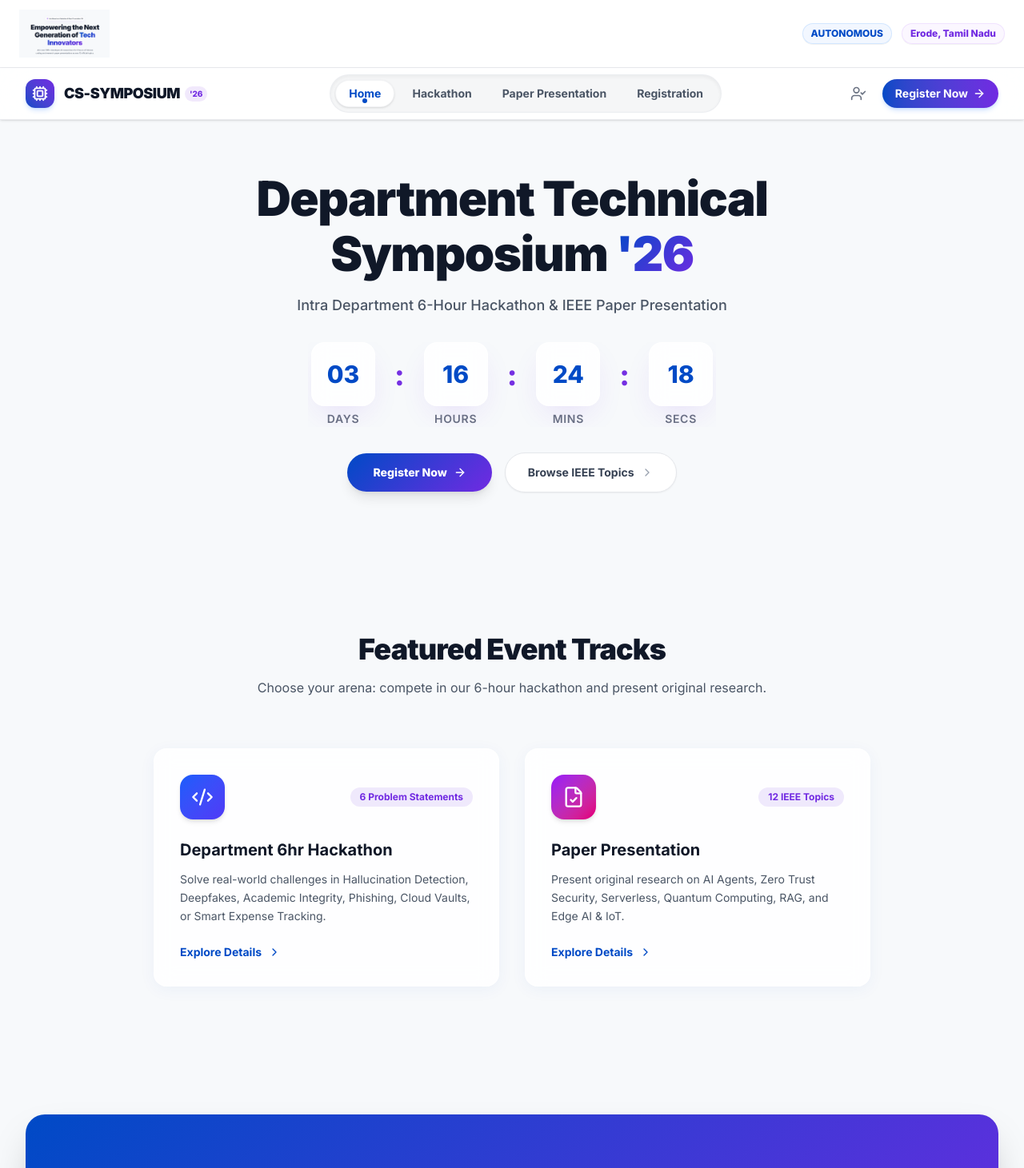
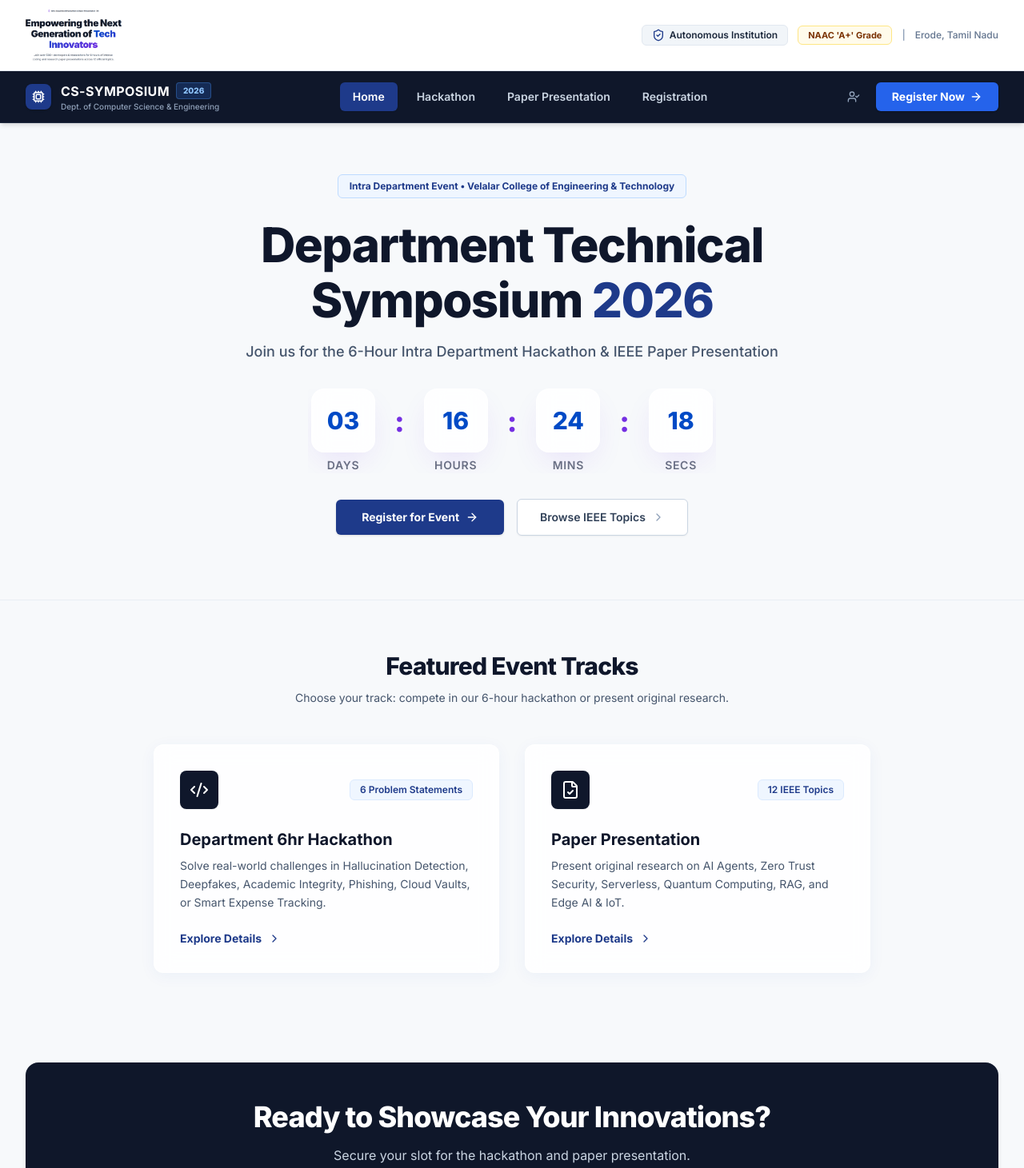
Before and after one commit to Navinkumar-18/vcet-hackathon, a React (Vite) app: page / in a window 1280 px wide. Shown: the top 1461 px of the page at 80% size. Built offline with nearby package versions, Linux system fonts and the light colour scheme.

Commit message:
Updated paper presentation 6G topic to Blockchain and updated professional college logo header

```diff
--- a/src/components/layout/Navbar.tsx
+++ b/src/components/layout/Navbar.tsx
@@ -1,6 +1,6 @@
 import React, { useState } from 'react';
 import { Link, useLocation } from 'react-router-dom';
-import { Cpu, Menu, X, ArrowRight, UserCheck } from 'lucide-react';
+import { Cpu, Menu, X, ArrowRight, UserCheck, ShieldCheck } from 'lucide-react';
 
 export const Navbar: React.FC = () => {
   const [menuOpen, setMenuOpen] = useState(false);
@@ -16,105 +16,113 @@ export const Navbar: React.FC = () => {
   const isActive = (path: string) => location.pathname === path;
 
   return (
-    <header className="sticky top-0 z-50 transition-all">
+    <header className="sticky top-0 z-50 transition-all shadow-md">
       {/* Official College Top Header Banner */}
-      <div className="bg-white border-b border-gray-200/80 py-2 sm:py-2.5 px-3 sm:px-6 shadow-xs">
-        <div className="max-w-7xl mx-auto flex items-center justify-between gap-3">
-          <Link to="/" className="flex items-center hover:opacity-95 transition-opacity py-0.5">
+      <div className="bg-white border-b border-slate-200 py-3 px-4 sm:px-8">
+        <div className="max-w-7xl mx-auto flex flex-col sm:flex-row items-center justify-between gap-3">
+          {/* Main VCET College Logo */}
+          <Link to="/" className="flex items-center hover:opacity-95 transition-opacity">
             <img
               src="/vcet-logo.png"
               alt="Velalar College of Engineering and Technology (Autonomous) - 25 Years of Academic Excellence"
-              className="h-9 sm:h-12 md:h-14 lg:h-15 w-auto object-contain max-w-full"
+              className="h-10 sm:h-14 md:h-16 w-auto object-contain max-w-full"
             />
           </Link>
-          <div className="hidden sm:flex items-center gap-2 lg:gap-3 text-[11px] lg:text-xs font-extrabold text-gray-700 shrink-0">
-            <span className="px-2.5 py-1 rounded-full bg-blue-50/80 text-[#004ac6] border border-blue-200/60 shadow-2xs">
-              AUTONOMOUS
-            </span>
-            <span className="px-2.5 py-1 rounded-full bg-purple-50/80 text-[#712ae2] border border-purple-200/60 shadow-2xs">
-              Erode, Tamil Nadu
-            </span>
+
+          {/* Institution Accreditations & Info Badges */}
+          <div className="hidden md:flex items-center gap-3 text-xs font-semibold text-slate-600">
+            <div className="flex items-center gap-1.5 px-3 py-1 rounded-md bg-slate-100 border border-slate-200 text-slate-800">
+              <ShieldCheck className="w-4 h-4 text-[#1e3a8a]" />
+              <span>Autonomous Institution</span>
+            </div>
+            <div className="px-3 py-1 rounded-md bg-amber-50 border border-amber-200 text-amber-900 font-bold text-[11px]">
+              NAAC 'A+' Grade
+            </div>
+            <span className="text-slate-400">|</span>
+            <span className="text-slate-500 font-medium">Erode, Tamil Nadu</span>
           </div>
         </div>
       </div>
 
-      {/* Main Navigation Bar */}
-      <div className="backdrop-blur-xl bg-white/90 border-b border-gray-200/80 shadow-sm">
-        <div className="max-w-7xl mx-auto px-4 sm:px-6 lg:px-8">
+      {/* Main Department Navigation Bar */}
+      <div className="bg-[#0f172a] text-white border-b border-slate-800">
+        <div className="max-w-7xl mx-auto px-4 sm:px-8">
           <div className="flex items-center justify-between h-14 sm:h-16">
 
-            {/* Brand / Logo */}
-            <Link to="/" className="flex items-center gap-2 sm:gap-3 group shrink-0">
-              <div className="w-8 h-8 sm:w-9 sm:h-9 rounded-xl bg-gradient-to-tr from-[#004ac6] to-[#712ae2] flex items-center justify-center text-white shadow-md shadow-blue-500/20 group-hover:scale-105 transition-transform shrink-0">
-                <Cpu className="w-4 h-4 sm:w-5 sm:h-5 stroke-[2.25]" />
+            {/* Department Title */}
+            <Link to="/" className="flex items-center gap-3 group">
+              <div className="w-8 h-8 rounded-lg bg-[#1e3a8a] flex items-center justify-center text-white shadow-sm shrink-0">
+                <Cpu className="w-4 h-4 stroke-[2.25]" />
               </div>
-              <div className="flex items-center gap-1.5">
-                <span className="text-sm sm:text-lg font-black tracking-tight text-gray-900 group-hover:text-[#004ac6] transition-colors">
-                  CS-SYMPOSIUM
-                </span>
-                <span className="text-[10px] font-extrabold px-1.5 py-0.5 rounded-full bg-[#712ae2]/10 text-[#712ae2]">
-                  '26
+              <div className="flex flex-col">
+                <div className="flex items-center gap-2">
+                  <span className="text-sm sm:text-base font-bold tracking-wide text-white group-hover:text-blue-300 transition-colors">
+                    CS-SYMPOSIUM
+                  </span>
+                  <span className="text-[10px] font-extrabold px-2 py-0.5 rounded bg-blue-500/20 text-blue-300 border border-blue-400/30">
+                    2026
+                  </span>
+                </div>
+                <span className="text-[10px] text-slate-400 font-medium hidden sm:block">
+                  Dept. of Computer Science & Engineering
                 </span>
               </div>
             </Link>
 
-            {/* Desktop Navigation Bar (Visible on md screens and above) */}
-            <nav className="hidden md:flex items-center gap-1 lg:gap-1.5 bg-gray-100/80 p-1.5 rounded-full border border-gray-200/60 shadow-inner">
+            {/* Desktop Navigation Links */}
+            <nav className="hidden md:flex items-center gap-1 lg:gap-2">
               {navLinks.map((link) => {
                 const active = isActive(link.path);
                 return (
                   <Link
                     key={link.path}
                     to={link.path}
-                    className={`px-4 py-1.5 rounded-full text-xs lg:text-sm font-bold transition-all relative ${
+                    className={`px-4 py-2 rounded-md text-xs lg:text-sm font-semibold transition-all ${
                       active
-                        ? 'bg-white text-[#004ac6] shadow-sm border border-gray-200/50'
-                        : 'text-gray-600 hover:text-gray-900 hover:bg-white/60'
+                        ? 'bg-[#1e3a8a] text-white shadow-xs font-bold'
+                        : 'text-slate-300 hover:text-white hover:bg-slate-800'
                     }`}
                   >
                     {link.name}
-                    {active && (
-                      <span className="absolute bottom-1 left-1/2 -translate-x-1/2 w-1.5 h-1.5 rounded-full bg-[#004ac6]" />
-                    )}
                   </Link>
                 );
               })}
             </nav>
 
-            {/* Desktop Action Buttons & CTA */}
+            {/* Right Action Button */}
             <div className="hidden md:flex items-center gap-3">
               <Link
                 to="/admin"
-                className="p-2 rounded-full text-gray-500 hover:text-gray-900 hover:bg-gray-100 transition-colors"
+                className="p-2 rounded-md text-slate-400 hover:text-white hover:bg-slate-800 transition-colors"
                 title="Admin Portal"
               >
-                <UserCheck className="w-4 h-4 lg:w-5 lg:h-5" />
+                <UserCheck className="w-4 h-4" />
               </Link>
 
               <Link
                 to="/register"
-                className="px-4 py-2 rounded-full bg-gradient-to-r from-[#004ac6] to-[#712ae2] hover:from-blue-700 hover:to-purple-700 text-white font-bold text-xs lg:text-sm shadow-md shadow-blue-500/20 hover:shadow-lg transition-all flex items-center gap-1.5 group active:scale-95"
+                className="px-5 py-2 rounded-md bg-[#2563eb] hover:bg-blue-600 text-white font-bold text-xs lg:text-sm transition-all shadow-sm flex items-center gap-1.5 active:scale-95"
               >
                 <span>Register Now</span>
-                <ArrowRight className="w-4 h-4 group-hover:translate-x-0.5 transition-transform" />
+                <ArrowRight className="w-4 h-4" />
               </Link>
             </div>
 
-            {/* Mobile Hamburger Toggle Button (Hidden on md and desktop) */}
+            {/* Mobile Hamburger Toggle Button */}
             <div className="flex items-center gap-2 md:hidden">
               <Link
                 to="/register"
-                className="px-3 py-1.5 rounded-lg bg-[#004ac6] text-white font-bold text-xs flex items-center gap-1 shadow-sm"
+                className="px-3 py-1.5 rounded bg-[#2563eb] text-white font-bold text-xs"
               >
-                <span>Register</span>
+                Register
               </Link>
 
               <button
                 onClick={() => setMenuOpen(!menuOpen)}
-                className="p-2 rounded-xl bg-gray-100 hover:bg-gray-200/80 text-gray-800 font-bold border border-gray-200 transition-all active:scale-95"
+                className="p-2 rounded bg-slate-800 text-slate-200 hover:text-white font-bold border border-slate-700 transition-all active:scale-95"
                 aria-label="Toggle Menu"
               >
-                {menuOpen ? <X className="w-5 h-5 text-gray-800" /> : <Menu className="w-5 h-5 text-gray-800" />}
+                {menuOpen ? <X className="w-5 h-5" /> : <Menu className="w-5 h-5" />}
               </button>
             </div>
           </div>
@@ -122,29 +130,29 @@ export const Navbar: React.FC = () => {
 
         {/* Mobile Drawer Dropdown */}
         {menuOpen && (
-          <div className="md:hidden border-t border-gray-200 bg-white/95 backdrop-blur-2xl px-4 py-4 shadow-2xl transition-all">
-            <div className="flex flex-col gap-2">
+          <div className="md:hidden border-t border-slate-800 bg-[#0f172a] px-4 py-4 shadow-xl">
+            <div className="flex flex-col gap-1.5">
               {navLinks.map((link) => (
                 <Link
                   key={link.path}
                   to={link.path}
                   onClick={() => setMenuOpen(false)}
-                  className={`flex items-center justify-between px-4 py-2.5 rounded-xl text-sm font-bold transition-all ${
+                  className={`flex items-center justify-between px-4 py-2.5 rounded-md text-sm font-semibold transition-all ${
                     isActive(link.path)
-                      ? 'bg-[#004ac6] text-white shadow-md'
-                      : 'text-gray-700 hover:bg-gray-100 hover:text-gray-900'
+                      ? 'bg-[#1e3a8a] text-white font-bold'
+                      : 'text-slate-300 hover:bg-slate-800 hover:text-white'
                   }`}
                 >
                   <span>{link.name}</span>
-                  <ArrowRight className="w-4 h-4 opacity-60" />
+                  <ArrowRight className="w-4 h-4 opacity-50" />
                 </Link>
               ))}
 
-              <div className="pt-2 border-t border-gray-100 mt-1 flex flex-col gap-2">
+              <div className="pt-3 border-t border-slate-800 mt-2">
                 <Link
                   to="/admin"
                   onClick={() => setMenuOpen(false)}
-                  className="flex items-center justify-center gap-2 px-4 py-2.5 rounded-xl border border-gray-200 text-gray-700 font-bold text-sm hover:bg-gray-50"
+                  className="flex items-center justify-center gap-2 px-4 py-2 rounded-md border border-slate-700 text-slate-300 font-semibold text-xs hover:bg-slate-800"
                 >
                   <UserCheck className="w-4 h-4" />
                   <span>Admin Dashboard</span>
--- a/src/pages/HomePage.tsx
+++ b/src/pages/HomePage.tsx
@@ -38,18 +38,18 @@ export const HomePage: React.FC = () => {
       <Navbar />
 
       {/* Hero Section */}
-      <section className="relative pt-12 pb-16 md:pt-16 md:pb-24 overflow-hidden">
-        {/* Background ambient lighting */}
-        <div className="absolute top-10 left-1/2 -translate-x-1/2 w-[500px] h-[500px] bg-gradient-to-tr from-[#004ac6]/15 to-[#712ae2]/15 blur-[120px] rounded-full -z-10 pointer-events-none" />
+      <section className="relative pt-12 pb-16 md:pt-16 md:pb-20 bg-slate-50/50 border-b border-slate-200/60">
+        <div className="max-w-7xl mx-auto px-4 sm:px-6 lg:px-8 text-center">
+          <div className="inline-flex items-center gap-2 px-3.5 py-1.5 rounded-md bg-blue-50 border border-blue-200 text-[#1e3a8a] text-xs font-bold mb-6">
+            <span>Intra Department Event • Velalar College of Engineering & Technology</span>
+          </div>
 
-        <div className="max-w-7xl mx-auto px-4 sm:px-6 lg:px-8 text-center">
-
-          <h1 className="text-3xl sm:text-5xl lg:text-6xl font-black text-gray-900 tracking-tight leading-[1.15] max-w-4xl mx-auto mb-4">
-            Department Technical Symposium <span className="vibrant-flow-text">'26</span>
+          <h1 className="text-3xl sm:text-5xl lg:text-6xl font-extrabold text-slate-900 tracking-tight leading-[1.15] max-w-4xl mx-auto mb-4">
+            Department Technical Symposium <span className="text-[#1e3a8a]">2026</span>
           </h1>
 
-          <p className="text-sm sm:text-base md:text-lg text-gray-600 max-w-xl mx-auto mb-8 font-medium">
-            Intra Department 6-Hour Hackathon & IEEE Paper Presentation
+          <p className="text-base sm:text-lg text-slate-600 max-w-2xl mx-auto mb-8 font-medium">
+            Join us for the 6-Hour Intra Department Hackathon & IEEE Paper Presentation
           </p>
 
           {/* Countdown Timer */}
@@ -61,30 +61,30 @@ export const HomePage: React.FC = () => {
           <div className="flex flex-col sm:flex-row items-center justify-center gap-4">
             <Link
               to="/register"
-              className="w-full sm:w-auto px-8 py-3.5 text-sm font-extrabold text-white vibrant-flow rounded-full shadow-lg hover:shadow-xl hover:scale-105 transition-all flex items-center justify-center gap-2"
+              className="w-full sm:w-auto px-8 py-3 text-sm font-bold text-white bg-[#1e3a8a] hover:bg-[#1d4ed8] rounded-md shadow-sm transition-all flex items-center justify-center gap-2"
             >
-              <span>Register Now</span>
+              <span>Register for Event</span>
               <ArrowRight className="w-4 h-4" />
             </Link>
             <Link
               to="/papers"
-              className="w-full sm:w-auto px-7 py-3.5 text-sm font-bold text-gray-700 bg-white border border-gray-200 rounded-full hover:bg-gray-50 transition-all flex items-center justify-center gap-2 shadow-xs"
+              className="w-full sm:w-auto px-7 py-3 text-sm font-semibold text-slate-700 bg-white border border-slate-300 rounded-md hover:bg-slate-50 transition-all flex items-center justify-center gap-2 shadow-xs"
             >
               <span>Browse IEEE Topics</span>
-              <ChevronRight className="w-4 h-4 text-gray-400" />
+              <ChevronRight className="w-4 h-4 text-slate-400" />
             </Link>
           </div>
         </div>
       </section>
 
       {/* Featured Symposium Tracks */}
-      <section className="py-20 max-w-7xl mx-auto px-4 sm:px-6 lg:px-8">
-        <div className="text-center max-w-3xl mx-auto mb-16">
-          <h2 className="text-3xl sm:text-4xl font-black text-gray-900 tracking-tight mb-4">
+      <section className="py-16 max-w-7xl mx-auto px-4 sm:px-6 lg:px-8">
+        <div className="text-center max-w-3xl mx-auto mb-12">
+          <h2 className="text-2xl sm:text-3xl font-extrabold text-slate-900 tracking-tight mb-3">
             Featured Event Tracks
           </h2>
-          <p className="text-base text-gray-600">
-            Choose your arena: compete in our 6-hour hackathon and present original research.
+          <p className="text-sm text-slate-600">
+            Choose your track: compete in our 6-hour hackathon or present original research.
           </p>
         </div>
 
@@ -92,25 +92,25 @@ export const HomePage: React.FC = () => {
           {featuredEvents.map((evt, idx) => {
             const Icon = evt.icon;
             return (
-              <GlassCard key={idx} className="flex flex-col justify-between p-8 border border-white/80">
+              <GlassCard key={idx} className="flex flex-col justify-between p-8 border border-slate-200 bg-white rounded-xl shadow-xs">
                 <div>
                   <div className="flex items-center justify-between mb-6">
-                    <div className={`w-14 h-14 rounded-2xl bg-gradient-to-br ${evt.color} text-white flex items-center justify-center shadow-md`}>
-                      <Icon className="w-7 h-7" />
+                    <div className="w-12 h-12 rounded-lg bg-slate-900 text-white flex items-center justify-center shadow-xs">
+                      <Icon className="w-6 h-6" />
                     </div>
-                    <span className="text-xs font-bold px-3 py-1 rounded-full bg-[#712ae2]/10 text-[#712ae2]">
+                    <span className="text-xs font-semibold px-3 py-1 rounded-md bg-blue-50 text-[#1e3a8a] border border-blue-100">
                       {evt.tag}
                     </span>
                   </div>
-                  <h3 className="text-xl font-bold text-gray-900 mb-3">{evt.title}</h3>
-                  <p className="text-sm text-gray-600 leading-relaxed mb-6">
+                  <h3 className="text-xl font-bold text-slate-900 mb-2">{evt.title}</h3>
+                  <p className="text-sm text-slate-600 leading-relaxed mb-6">
                     {evt.description}
                   </p>
                 </div>
 
                 <Link
                   to={evt.path}
-                  className="inline-flex items-center gap-2 text-sm font-bold text-[#004ac6] hover:text-[#712ae2] transition-colors group"
+                  className="inline-flex items-center gap-2 text-sm font-bold text-[#1e3a8a] hover:text-blue-700 transition-colors group"
                 >
                   Explore Details
                   <ChevronRight className="w-4 h-4 group-hover:translate-x-1 transition-transform" />
@@ -122,22 +122,22 @@ export const HomePage: React.FC = () => {
       </section>
 
       {/* CTA Section */}
-      <section className="py-20 max-w-7xl mx-auto px-4 sm:px-6 lg:px-8 w-full">
-        <div className="vibrant-flow rounded-3xl p-10 md:p-16 text-white text-center relative overflow-hidden shadow-2xl">
-          <div className="max-w-3xl mx-auto space-y-6">
-            <h2 className="text-3xl md:text-5xl font-black tracking-tight">
+      <section className="py-12 max-w-7xl mx-auto px-4 sm:px-6 lg:px-8 w-full">
+        <div className="bg-[#0f172a] rounded-2xl p-8 md:p-12 text-white text-center relative overflow-hidden shadow-md">
+          <div className="max-w-3xl mx-auto space-y-4">
+            <h2 className="text-2xl md:text-4xl font-extrabold tracking-tight">
               Ready to Showcase Your Innovations?
             </h2>
-            <p className="text-lg text-white/90 font-medium max-w-xl mx-auto">
-              Registration closes soon! Secure your slot for the hackathon and paper presentation.
+            <p className="text-sm md:text-base text-slate-300 font-normal max-w-xl mx-auto">
+              Secure your slot for the hackathon and paper presentation.
             </p>
             <div className="pt-4 flex flex-col sm:flex-row justify-center gap-4">
               <Link
-                to="/hackathon"
-                className="px-8 py-4 bg-white text-[#004ac6] font-extrabold rounded-full hover:bg-gray-100 transition-all shadow-lg flex items-center justify-center gap-2"
+                to="/register"
+                className="px-8 py-3.5 bg-[#2563eb] hover:bg-blue-600 text-white font-bold rounded-md transition-all shadow-xs flex items-center justify-center gap-2 text-sm"
               >
                 Register Now — Free Entry
-                <ArrowRight className="w-5 h-5" />
+                <ArrowRight className="w-4 h-4" />
               </Link>
             </div>
           </div>
--- a/src/pages/PaperPresentation.tsx
+++ b/src/pages/PaperPresentation.tsx
@@ -47,7 +47,8 @@ const getTopicIcon = (topicId: string) => {
     case 'brain-computer-interfaces':
       return Brain;
     case '6g-networks':
-      return Radio;
+    case 'blockchain-technology':
+      return Lock;
     case 'explainable-ai':
       return Eye;
     case 'post-quantum-cryptography':
```
Also changed, not shown: src/data/eventQuestions.ts (+5 -5 lines), public/vcet-logo.png.
